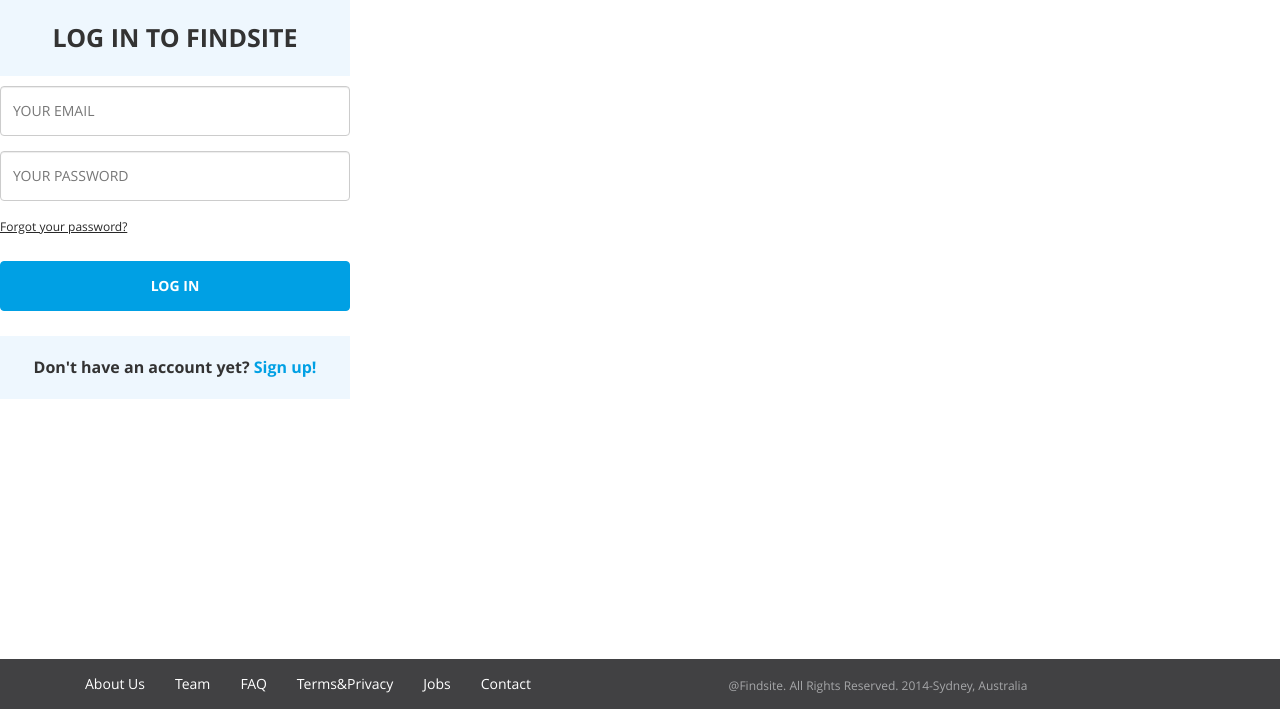
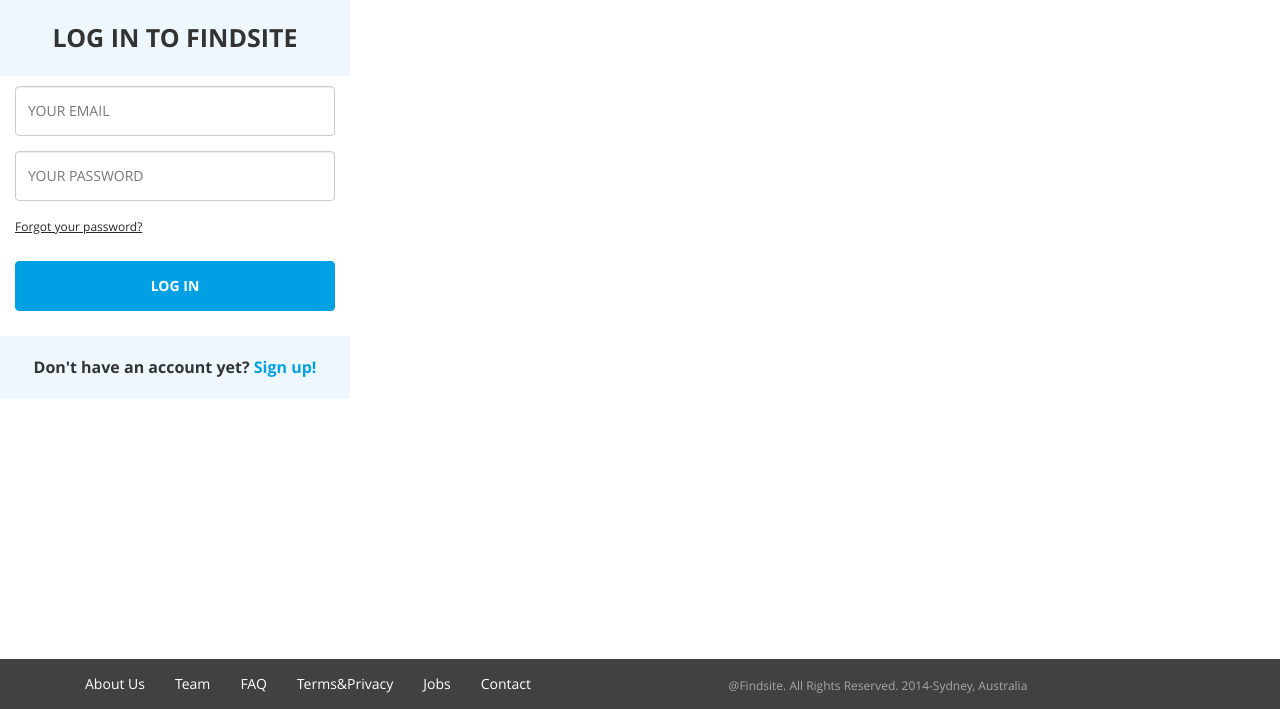
Before and after one commit to RedRadical/findsite, a PHP site: template app/FindSite/View/User/login.php in a window 1280 px wide. Shown: the part 91-800 px from the top of the page. Run offline with PHP 8.4, Linux system fonts and the light colour scheme; the template is opened without the code that fills it, so the values that code supplies are empty; some libraries are stand-ins or nearby versions.

Commit message:
refine popup style

```diff
--- a/app/FindSite/View/User/login.php
+++ b/app/FindSite/View/User/login.php
@@ -1,30 +1,22 @@
 
     <div class="popup-page">
         <div class="form-title">LOG IN TO FINDSITE</div>
+        <div class="container-fluid">
             <form class="form-horizontal popup-form" role="form">
                 <div class="form-group">
-
                     <input type="email" class="form-control" id="firstname" placeholder="Your email">
-
-            </div>
-
-            <div class="form-group">
-
-                <input type="password" class="form-control" id="suburb" placeholder="Your password">
-
                 </div>
                 <div class="form-group">
-
+                    <input type="password" class="form-control" id="suburb" placeholder="Your password">
+                </div>
+                <div class="form-group">
                     <a href="#" class="forgot-password">Forgot your password?</a>
-
                 </div>
-
                 <div class="form-group">
-
                     <button type="submit" class="btn btn-default blubtn-long">LOG IN</button>
-
                 </div>
             </form>
+        </div>
         <div class="form-footer">
             Don't have an account yet? <a herf="#">Sign up!</a>
         </div>
--- a/js/controllers/base-controller.js
+++ b/js/controllers/base-controller.js
@@ -42,6 +42,7 @@ define(['require',
         $.fancybox({
             href: url,
             type: 'ajax',
+            padding:0,
             afterClose: function () {
 
             },
```
Also changed, not shown: app/FindSite/View/Agent/contact.php (+2 -8 lines), app/FindSite/View/User/register.php (+2 -21 lines). Lines whose indentation alone changed are shown as unchanged.
